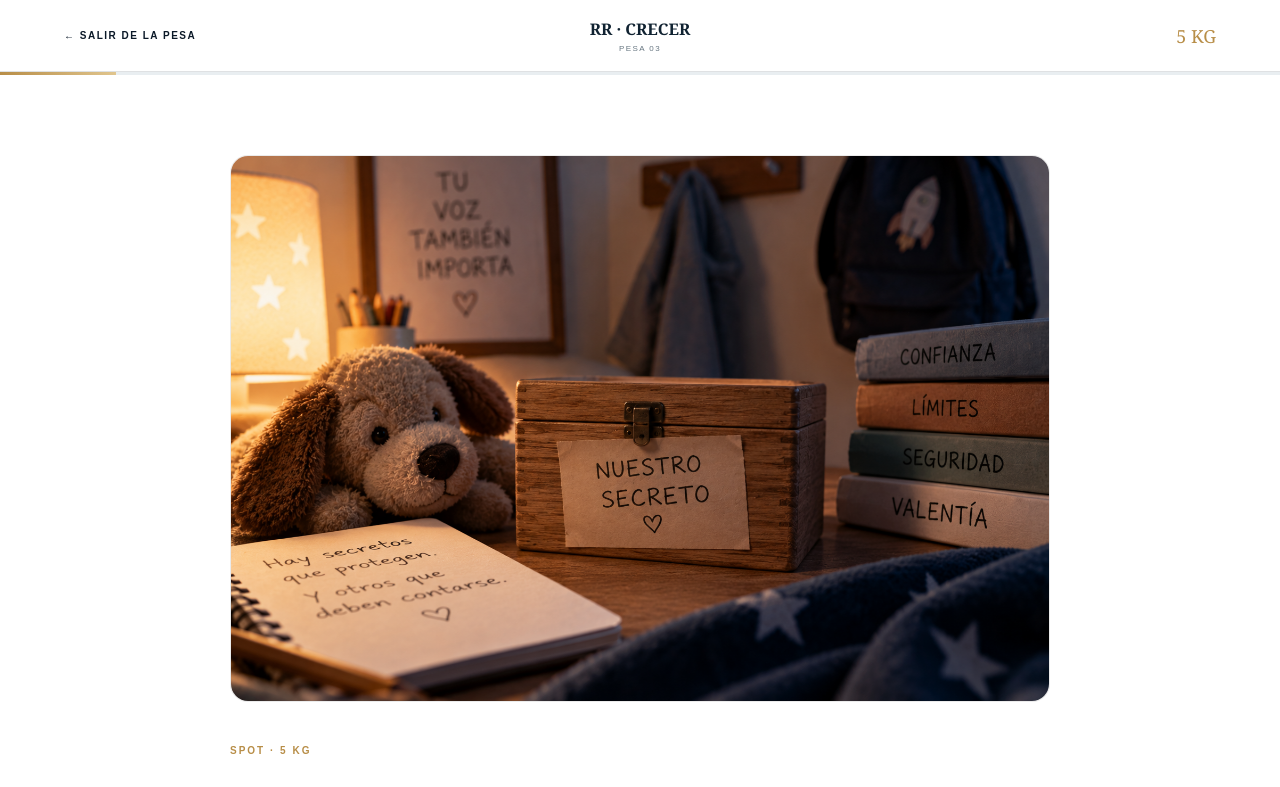
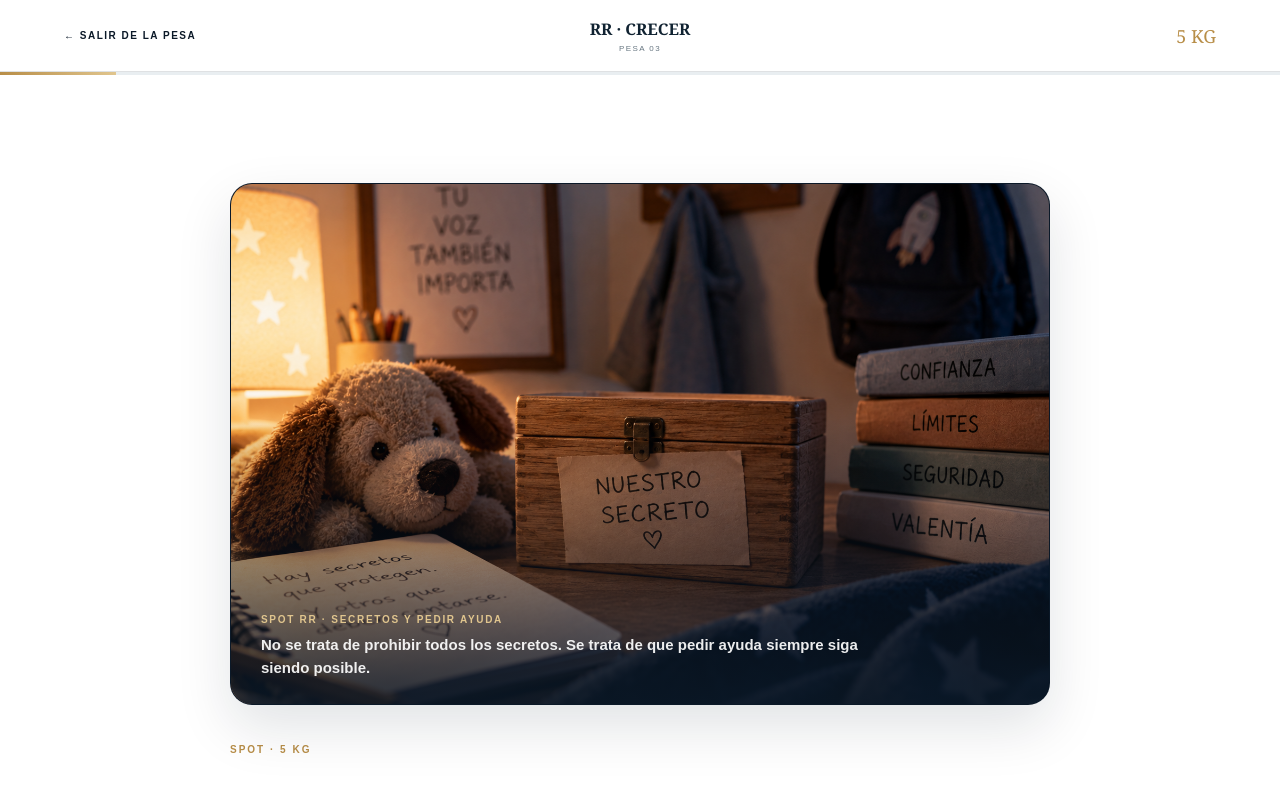
Before and after one commit to elpozo84/rr-crecer, a Next.js app: page /prepararme/7-9/pesa-03 in a window 1280 px wide. Shown: the top 787 px of the page. Built offline with nearby package versions, Linux system fonts and the light colour scheme.

Commit message:
Update page.js

```diff
--- a/app/prepararme/7-9/pesa-03/page.js
+++ b/app/prepararme/7-9/pesa-03/page.js
@@ -39,25 +39,18 @@ export default function Pesa03() {
 
       {paso === 0 && (
         <section className="trainingScreen">
-          <div
-            style={{
-              width: "100%",
-              marginBottom: "38px",
-              borderRadius: "18px",
-              overflow: "hidden",
-              border: "1px solid rgba(0,0,0,0.08)",
-              background: "#fff",
-            }}
-          >
+          <div className="trainingVisual">
             <img
               src="/pesa03.png"
               alt="Pesa 03 · Es nuestro secreto"
-              style={{
-                display: "block",
-                width: "100%",
-                height: "auto",
-              }}
             />
+            <div className="trainingVisualCaption">
+              <span>SPOT RR · SECRETOS Y PEDIR AYUDA</span>
+              <p>
+                No se trata de prohibir todos los secretos. Se trata de que pedir
+                ayuda siempre siga siendo posible.
+              </p>
+            </div>
           </div>
 
           <span className="trainingTag">SPOT · 5 KG</span>
```
